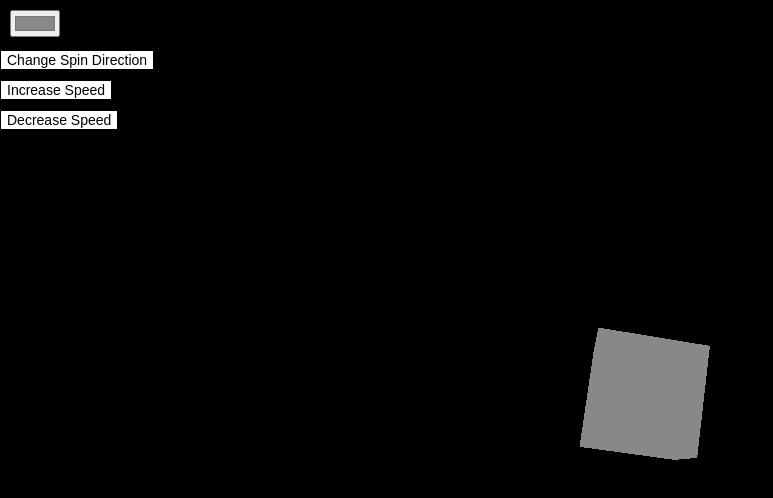
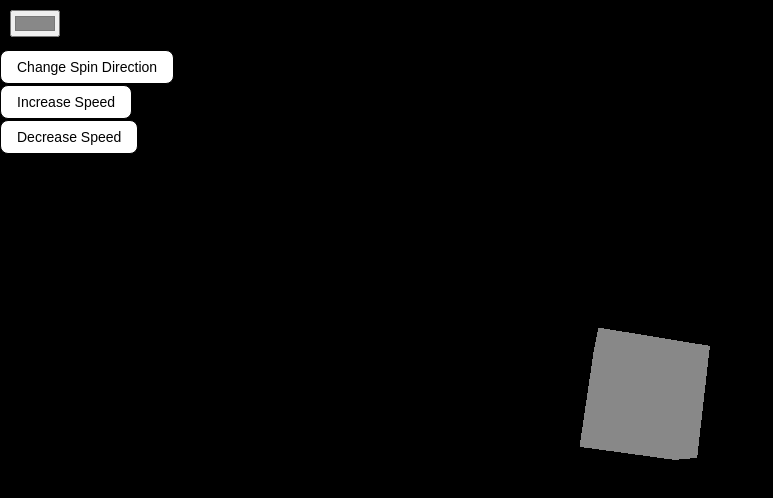
Before and after one commit to EuroSzymon/ModelViewerTest, a plain HTML site: page index.html in a window 1280 px wide. Shown: the whole page, without its empty margins (0-773 px from the left). Drawn offline with nearby package versions, Linux system fonts and the light colour scheme.

Commit message:
UI refresh

```diff
--- a/index.html
+++ b/index.html
@@ -59,6 +59,30 @@
         #increaseSpeed:hover, #decreaseSpeed:hover {
             background-color: lightgray;
         }
+
+        button.control {
+        background-color: #000;
+        color: #fff;
+        border: none;
+        border-radius: 8px;
+        padding: 8px 16px;
+        font-size: 14px;
+        cursor: pointer;
+        transition: background 0.2s;
+}
+
+button.control:hover,
+button.control:focus {
+  background-color: #222;
+  outline: none;
+}
+
+@media only screen and (max-width: 768px) {
+  button.control {
+    font-size: 12px;
+    padding: 6px 12px;
+  }
+}
     </style>
     <title>Model Viewer Test</title>
 </head>
@@ -70,9 +94,15 @@
     <div id="colorPickerContainer">
         <input type="color" id="colorPicker" value="#888888">
     </div>
-    <button id="spinDirectionToggle" style="top: 50px;">Change Spin Direction</button>
-    <button id="increaseSpeed" style="top: 80px;">Increase Speed</button>
-    <button id="decreaseSpeed" style="top: 110px;">Decrease Speed</button>
+ <button id="spinDirectionToggle" class="control" style="top: 50px;">
+  Change Spin Direction
+</button>
+<button id="increaseSpeed" class="control" style="top: 85px;">
+  Increase Speed
+</button>
+<button id="decreaseSpeed" class="control" style="top: 120px;">
+  Decrease Speed
+</button>
 
     <script type="module">
         import * as THREE from 'https://threejs.org/build/three.module.js';
```
